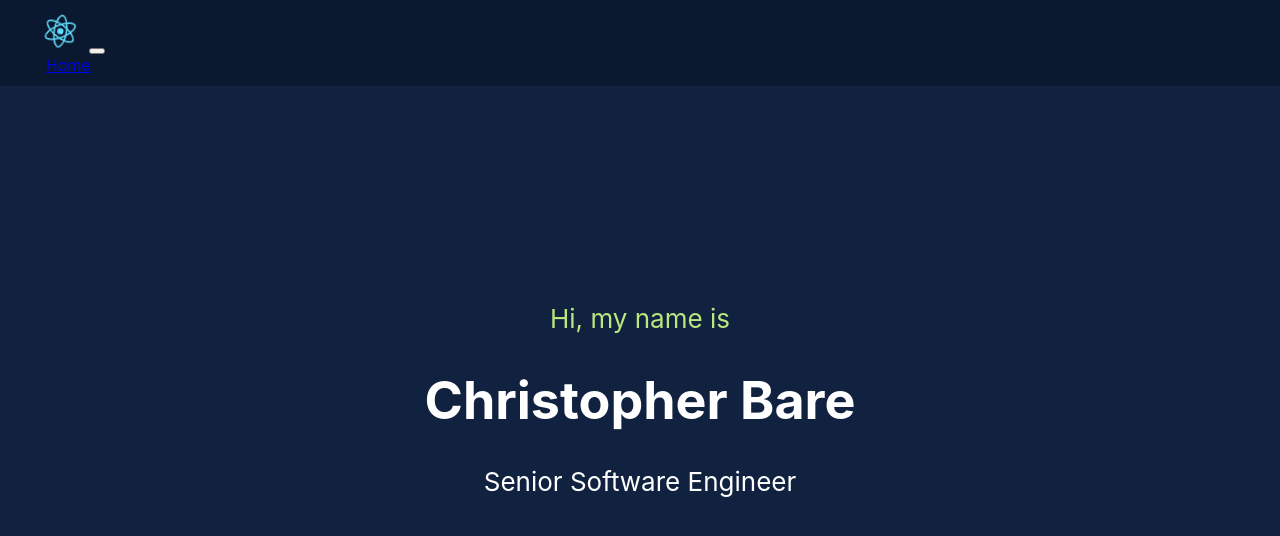
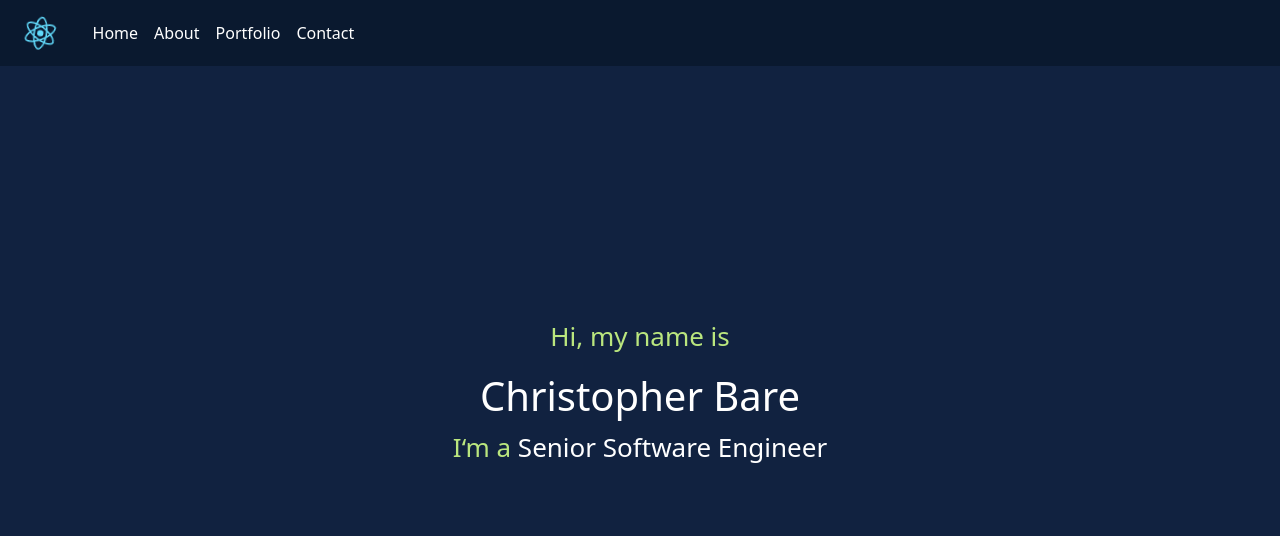
Before and after one commit to ChristopherBare/ChristopherBare.github.io, a React (Create React App) app in the folder site/: page / in a window 1280 px wide. Shown: the top 536 px of the page. Built offline with nearby package versions, Linux system fonts and the light colour scheme.

Commit message:
Working on site

```diff
--- a/site/package.json
+++ b/site/package.json
@@ -7,6 +7,7 @@
     "@testing-library/jest-dom": "^5.17.0",
     "@testing-library/react": "^13.4.0",
     "@testing-library/user-event": "^13.5.0",
+    "bootstrap": "^5.3.2",
     "gh-pages": "^6.0.0",
     "react": "^18.2.0",
     "react-bootstrap": "^2.9.0",
--- a/site/src/App.css
+++ b/site/src/App.css
@@ -22,6 +22,8 @@
   justify-content: center;
   font-size: calc(10px + 2vmin);
   color: white;
+  top: 0;
+  margin-top: -66px;
 }
 
 .App-link {
--- a/site/src/App.js
+++ b/site/src/App.js
@@ -6,10 +6,7 @@ function App() {
   return (
     <div className="App">
       <NavBar />
-      <header className="App-header">
-        {/* Content for your main page */}
-        <Header />
-      </header>
+      <Header />
     </div>
     );
 }
--- a/site/src/header/Header.js
+++ b/site/src/header/Header.js
@@ -1,14 +1,17 @@
 // Header.js
-import { siteColors } from '../styles/styles'
+import {siteColors} from '../styles/styles'
 
 function Header() {
     return (
-        <div className="Header">
-            <p style={{color: siteColors.green, font: '10px'}}>Hi, my name is</p>
-            <h1>Christopher Bare</h1>
-            <p>Senior Software Engineer</p>
-        </div>
-        );
+        <header className="App-header">
+            <div className="Header">
+                <p style={{color: siteColors.green}}>Hi, my name is</p>
+                <h1>Christopher Bare</h1>
+                <h2></h2>
+                <p><span style={{color: siteColors.green}}>I&lsquo;m a </span>Senior Software Engineer</p>
+            </div>
+        </header>
+    );
 }
 
 export default Header;
--- a/site/src/index.js
+++ b/site/src/index.js
@@ -3,6 +3,7 @@ import ReactDOM from 'react-dom/client';
 import './index.css';
 import App from './App';
 import reportWebVitals from './reportWebVitals';
+import 'bootstrap/dist/css/bootstrap.min.css';
 
 const root = ReactDOM.createRoot(document.getElementById('root'));
 root.render(
--- a/site/src/navbar/navbar.js
+++ b/site/src/navbar/navbar.js
@@ -7,15 +7,18 @@ import Navbar from 'react-bootstrap/Navbar';
 
 function NavBar() {
     return (
-        <Navbar collapseOnSelect expand="lg" className="Navbar">
-            <Container>
-                <Navbar.Brand className="Navbar-logo">
-                    <img src={logo} className="App-logo" alt="logo" />
+        <Navbar expand="lg" className="Navbar" sticky="top">
+            <Container fluid>
+                <Navbar.Brand className="Navbar-logo" href="#home">
+                    <img src={logo} className="App-logo d-inline-block align-top" alt="logo" />
                 </Navbar.Brand>
-                <Navbar.Toggle aria-controls="responsive-navbar-nav" />
-                <Navbar.Collapse id="responsive-navbar-nav">
-                    <Nav className="me-auto">
-                        <Nav.Link href="#home">Home</Nav.Link>
+                <Navbar.Toggle aria-controls="navbarScroll" />
+                <Navbar.Collapse id="navbarScroll">
+                    <Nav className="justify-content-end">
+                        <Nav.Link href="#home" className="text-white">Home</Nav.Link>
+                        <Nav.Link href="#home" className="text-white">About</Nav.Link>
+                        <Nav.Link href="#home" className="text-white">Portfolio</Nav.Link>
+                        <Nav.Link href="#home" className="text-white">Contact</Nav.Link>
                     </Nav>
                 </Navbar.Collapse>
             </Container>
--- a/site/src/styles/header.css
+++ b/site/src/styles/header.css
@@ -1,7 +1,7 @@
 /* Header.css */
 .Header {
     text-align: center;
-    margin-top: 100px; /* Adjust the margin-top for vertical spacing */
+
 }
 
 .Header h1 {
@@ -10,5 +10,5 @@
 
 .Header p {
     font-size: 1.5rem; /* Adjust the font size for the sub-heading */
-  color: #777; /* Adjust the color for the sub-heading text */
+    color: #777; /* Adjust the color for the sub-heading text */
 }
--- a/site/src/styles/navbar.css
+++ b/site/src/styles/navbar.css
@@ -1,17 +1,8 @@
 /* Navbar.css */
 
 .Navbar {
-    position: fixed;
-    display: flex;
-    width: 100%;
-    justify-content: space-between;
-    align-items: center;
-    padding: 0.7rem 2rem;
-    margin: auto;
-    background-color: rgba(10, 25, 47, 0.9);
-    color: #fff;
-    top: 0;
-
+    background-color: rgba(10, 25, 47, 1.2) !important;
+    color: #fff !important;
 }
 
 .Navbar-logo img {
```
